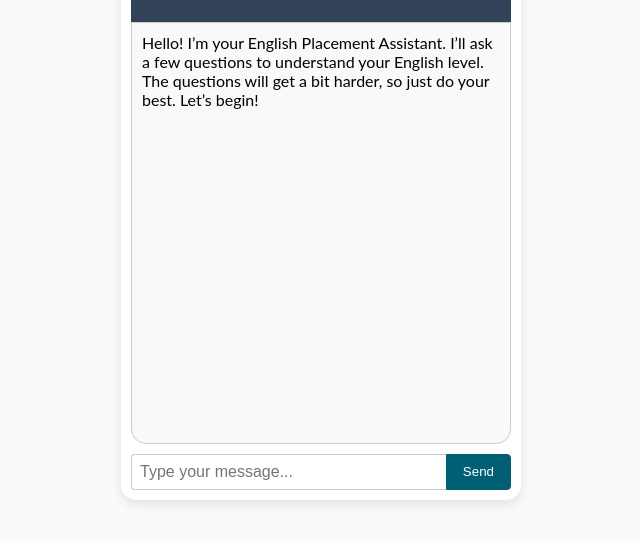
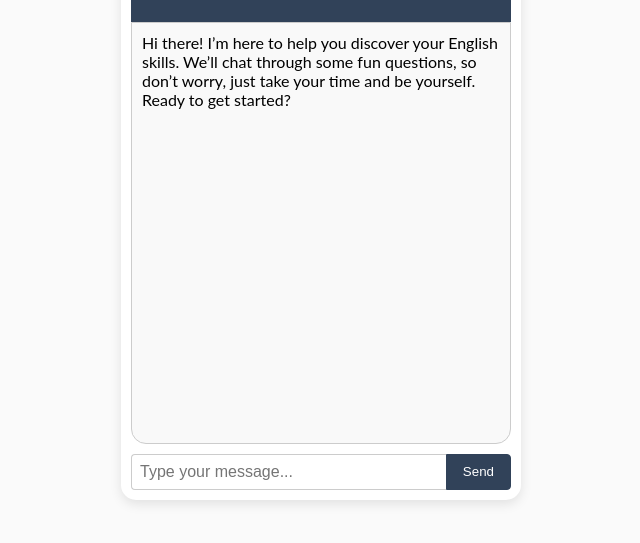
Before and after one commit to s-amaadar/letsknow-chatbot, a website: page index.html in a window 1280 px wide. Shown: the part 107-650 px from the top of the page, without its empty margins (319-959 px from the left). Drawn offline with Linux system fonts and the light colour scheme.

Commit message:
Update index.html with chatbot UI and styles

```diff
--- a/index.html
+++ b/index.html
@@ -3,7 +3,7 @@
 <head>
 <meta charset="UTF-8" />
 <meta name="viewport" content="width=device-width, initial-scale=1" />
-<title>LETSknow CEFR Chatbot</title>
+<title>Test your English Level</title>
 <style>
   body {
     font-family: Lato, sans-serif;
@@ -68,8 +68,8 @@
   #sendButton {
     padding: 8px 16px;
     border-radius: 0 4px 4px 0;
-    border: 1px solid #005f73;
-    background-color: #005f73;
+    border: 1px solid #314259;
+    background-color: #314259;
     color: white;
     cursor: pointer;
   }
@@ -139,7 +139,7 @@
 
   // Greet user on page load
   window.onload = () => {
-    addMessage("Hello! I’m your English Placement Assistant. I’ll ask a few questions to understand your English level. The questions will get a bit harder, so just do your best. Let’s begin!", 'bot');
+    addMessage("Hi there! I’m here to help you discover your English skills. We’ll chat through some fun questions, so don’t worry, just take your time and be yourself. Ready to get started?", 'bot');
   };
 </script>
 
```
